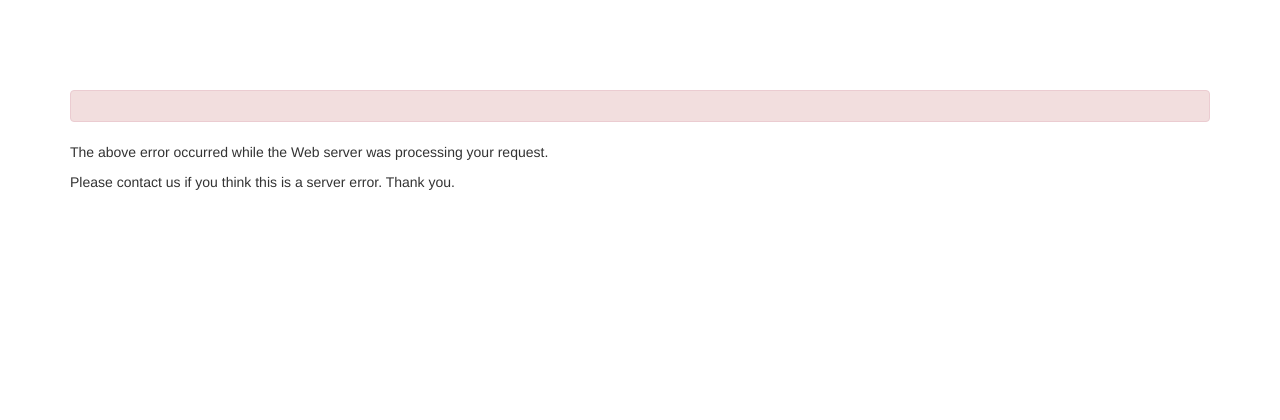
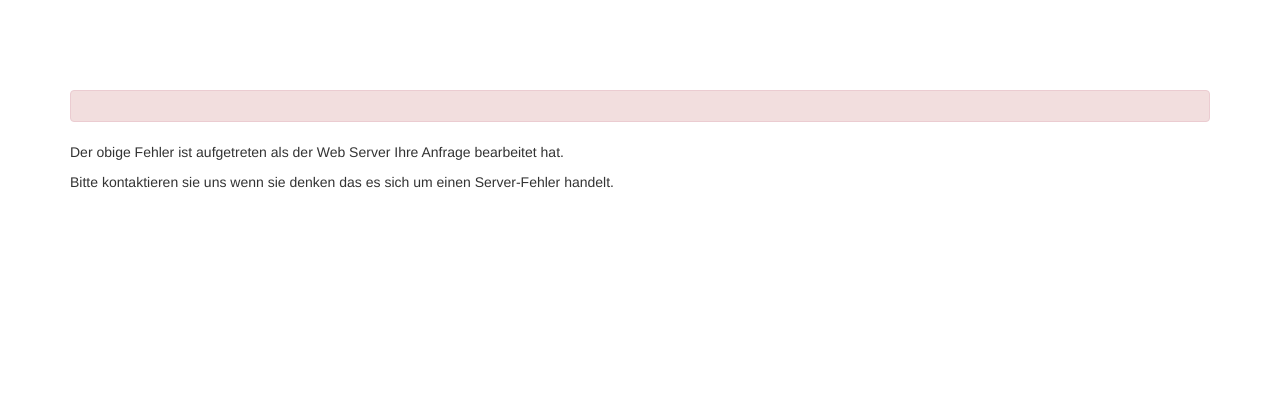
Before and after one commit to DSTester/hello-world, a Yii app: template views/site/error.php in a window 1280 px wide. Shown: the top 420 px of the page. Run offline with PHP 8.4 and a stand-in for Yii, Linux system fonts and the light colour scheme; the template is opened without the code that fills it, so the values that code supplies are empty; some libraries are stand-ins or nearby versions.

Commit message:
Fehlerseite ins deutsche übersetzt.

```diff
--- a/views/site/error.php
+++ b/views/site/error.php
@@ -18,10 +18,10 @@ $this->title = $name;
     </div>
 
     <p>
-        The above error occurred while the Web server was processing your request.
+		Der obige Fehler ist aufgetreten als der Web Server Ihre Anfrage bearbeitet hat.
     </p>
     <p>
-        Please contact us if you think this is a server error. Thank you.
+        Bitte kontaktieren sie uns wenn sie denken das es sich um einen Server-Fehler handelt.
     </p>
 
 </div>
```
